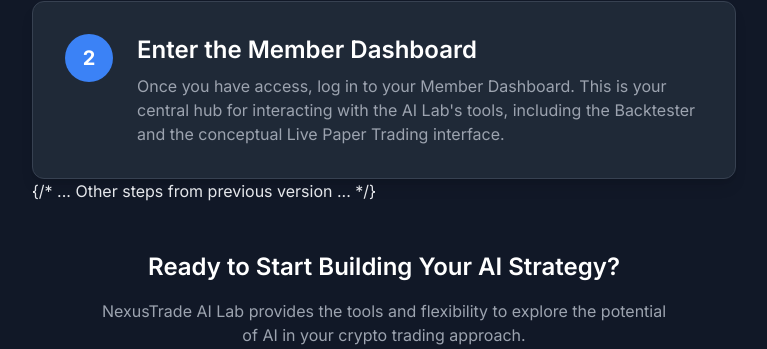
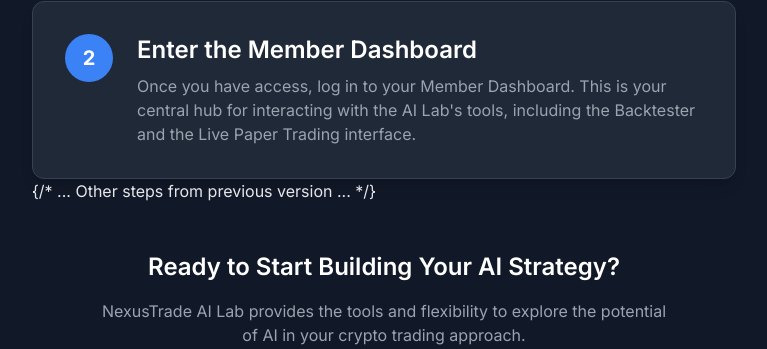
Before and after one commit to Prendergast0065/NexusA.I, a Flask app: page /how-it-works in a window 1280 px wide. Shown: the part 738-1087 px from the top of the page, without its empty margins (256-1023 px from the left). Run offline with Flask 3, Linux system fonts and the light colour scheme; some libraries are stand-ins or nearby versions.

Commit message:
Remove conceptual wording and unused API field

```diff
--- a/app.py
+++ b/app.py
@@ -339,12 +339,12 @@ def handle_run_backtest():
                         return jsonify({"error": "CSV file is invalid."}), 400
 
             elif data_source == "exchange":
-                # This part remains conceptual as per previous discussions
+                # Exchange data fetch not yet implemented
                 trading_pair = request.form.get("backtest_exchange_pair")
                 start_date = request.form.get("backtest_start_date")
                 end_date = request.form.get("backtest_end_date")
                 app.logger.info(
-                    f"Conceptual: Fetch data for {trading_pair} from {start_date} to {end_date}"
+                    f"Exchange fetch placeholder for {trading_pair} from {start_date} to {end_date}"
                 )
                 # For now, return not implemented
                 return (
--- a/templates/how_it_works.html
+++ b/templates/how_it_works.html
@@ -84,7 +84,7 @@
                 </div>
                 <div class="content-section p-6 sm:p-8 rounded-xl shadow-lg flex items-start space-x-6">
                     <div class="step-icon flex-shrink-0 w-12 h-12 rounded-full flex items-center justify-center text-xl font-bold">2</div>
-                    <div><h3 class="text-2xl font-semibold text-white mb-2">Enter the Member Dashboard</h3><p class="text-gray-400">Once you have access, log in to your Member Dashboard. This is your central hub for interacting with the AI Lab's tools, including the Backtester and the conceptual Live Paper Trading interface.</p></div>
+                    <div><h3 class="text-2xl font-semibold text-white mb-2">Enter the Member Dashboard</h3><p class="text-gray-400">Once you have access, log in to your Member Dashboard. This is your central hub for interacting with the AI Lab's tools, including the Backtester and the Live Paper Trading interface.</p></div>
                 </div>
                 {/* ... Other steps from previous version ... */}
                  <div class="text-center mt-16">
--- a/templates/member_dashboard.html
+++ b/templates/member_dashboard.html
@@ -188,7 +188,7 @@
                                     <div><label for="backtest_start_date" class="block text-sm font-medium mb-1">Start Date</label><input type="date" name="backtest_start_date" id="backtest_start_date"></div>
                                     <div><label for="backtest_end_date" class="block text-sm font-medium mb-1">End Date</label><input type="date" name="backtest_end_date" id="backtest_end_date"></div>
                                 </div>
-                                <p class="text-xs text-gray-400">Note: Fetching from exchange is conceptual for this mockup.</p>
+                                <p class="text-xs text-gray-400">Note: Exchange data fetching is not implemented yet.</p>
                             </div>
 
                             <div class="pt-4">
@@ -200,7 +200,6 @@
                     <div class="mode-section p-6 sm:p-8 rounded-xl shadow-2xl">
                         <h3 class="text-2xl font-bold text-white mb-6 text-center border-b border-gray-700 pb-4">Live Paper Trading Mode</h3>
                         <form id="paperTradingForm" class="space-y-6">
-                            <div><label for="live_openai_api_key" class="block text-sm font-medium mb-1">OpenAI API Key</label><input type="password" name="live_openai_api_key" id="live_openai_api_key" placeholder="sk-xxxxxxxxxx"></div>
                             <div>
                                 <div class="flex items-center justify-between">
                                     <label for="live_strategy_prompt" class="block text-sm font-medium mb-1">Custom AI Strategy Prompt</label>
@@ -374,7 +373,7 @@
         if (paperTradingForm) {
             paperTradingForm.addEventListener('submit', (e) => {
                 e.preventDefault();
-                alert("Live Paper Trading form submission is conceptual in this mockup.");
+                alert("Live Paper Trading form submitted.");
                 // ... (mock display logic similar to backtest if needed) ...
             });
         }
```
Also changed, not shown: README.md.
